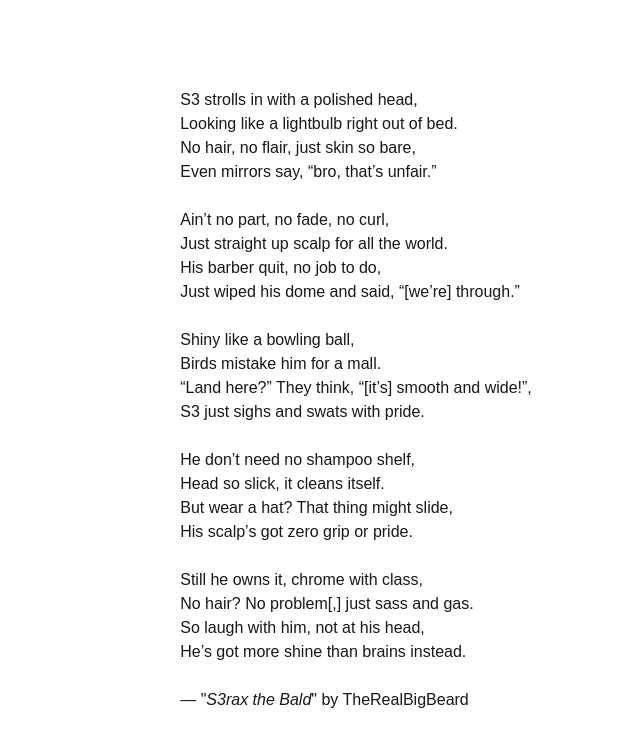
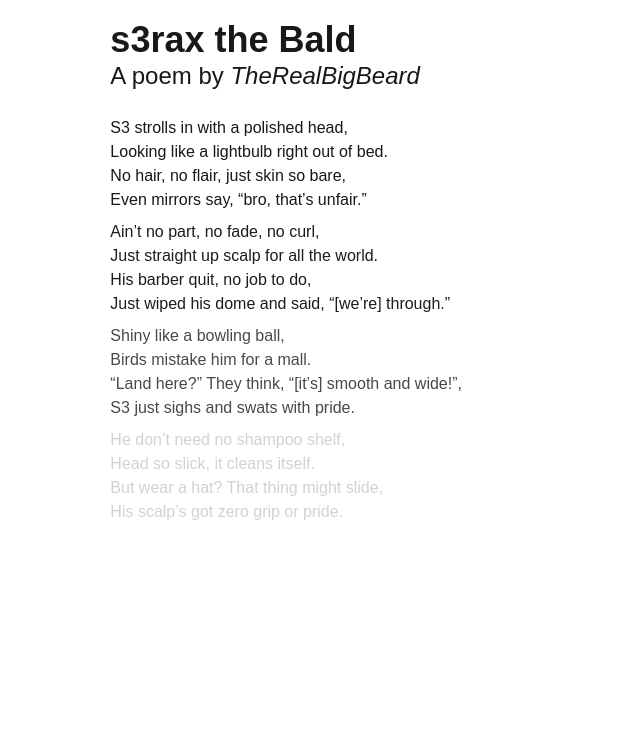
Before and after one commit to MM4096/s3rax-is-bald, a Next.js app: page /s3rax-the-bald in a window 1280 px wide. Shown: the top 746 px of the page, without its empty margins (284-924 px from the left). Built offline with nearby package versions, Linux system fonts and the light colour scheme.

Commit message:
fade things

```diff
--- /dev/null
+++ b/app/components/credit.tsx
@@ -0,0 +1,30 @@
+"use client";
+
+import {useRef} from "react";
+import {BiInfoCircle} from "react-icons/bi";
+
+export function Credit() {
+	const modalRef = useRef<HTMLDialogElement>(null);
+
+	return (<>
+		<button className="btn btn-circle absolute bottom-2 right-2" onClick={() => {
+			if (modalRef.current) {
+				modalRef.current.showModal();
+			}
+		}}><BiInfoCircle/></button>
+
+
+		<dialog className="modal" ref={modalRef}>
+			<div className="modal-box">
+				<p>Site developed by MM4096 and hosted by yeetcraft12.</p>
+				<br/>
+				<p>This site exists for entertainment purposes only. There is no direct evidence that the individual
+					this site is about, s3rax, is bald. However, there is a distinct lack of evidence that s3rax is not
+					bald. s3rax&apos;s baldness is left as an exercise for the viewer.</p>
+			</div>
+			<form method="dialog" className="modal-backdrop">
+				<button>close</button>
+			</form>
+		</dialog>
+	</>)
+}
--- /dev/null
+++ b/app/components/fadeIn.tsx
@@ -0,0 +1,60 @@
+"use client";
+
+import {Children, cloneElement, CSSProperties, isValidElement, ReactNode, useEffect, useState} from "react";
+
+export function FadeIn({ children, fadeTime, timeBetweenFades }: {
+	children: ReactNode,
+	fadeTime: number,
+	timeBetweenFades: number,
+}) {
+	const [visibleChildren, setVisibleChildren] = useState<ReactNode[]>([]);
+
+	useEffect(() =>  {
+		let cancelled = false;
+		if (visibleChildren.length > 0) return;
+
+		(async () => {
+			const arr = Children.toArray(children);
+			for (let i = 0; i < arr.length; i++) {
+				if (cancelled) {
+					console.warn(`Break triggered, stopping fade`)
+					break;
+				}
+				const child = arr[i];
+
+				if (!isValidElement(child)) {
+					setVisibleChildren(prev => [...prev, child]);
+					continue;
+				}
+
+				const props = child.props as { className?: string; style?: CSSProperties };
+				const existingClass = props.className ?? "";
+				const existingStyle = props.style ?? {};
+
+				const start = cloneElement(child, {
+					className: [existingClass, "opacity-0"].filter(Boolean).join(" "),
+					style: { ...existingStyle, transition: `opacity ${fadeTime}ms` },
+				} as never);
+
+				setVisibleChildren(prev => [...prev, start]);
+
+				// ensure the browser applies the initial opacity before starting the transition
+				await new Promise<void>(resolve => requestAnimationFrame(() => resolve()));
+
+				const end = cloneElement(child, {
+					className: [existingClass, "opacity-100"].filter(Boolean).join(" "),
+					style: { ...existingStyle, transition: `opacity ${fadeTime}ms` },
+				} as never);
+
+				setVisibleChildren(prev => prev.map((c, idx) => idx === prev.length - 1 ? end : c));
+
+				// wait for the fade to finish, then the configured gap before next child
+				await new Promise(resolve => setTimeout(resolve, timeBetweenFades));
+			}
+		})();
+
+		return () => { cancelled = true; };
+	}, [children, fadeTime, timeBetweenFades]);
+
+	return <>{visibleChildren}</>;
+}
--- a/app/page.tsx
+++ b/app/page.tsx
@@ -1,6 +1,7 @@
 import SkinRender from "@/app/components/skin_render";
 import {BiRightArrow} from "react-icons/bi";
 import Link from "next/link";
+import {Credit} from "@/app/components/credit";
 
 export default function Home() {
 	return (
@@ -16,6 +17,7 @@ export default function Home() {
 				<Link href="/join" className="btn-special w-full"><span>Join Minevane today!</span> <BiRightArrow/></Link>
 			</div>
 
+			<Credit/>
 		</>
 	);
 }
--- a/app/quotes/page.tsx
+++ b/app/quotes/page.tsx
@@ -1,18 +1,23 @@
 import {Quote} from "@/app/quotes/components/quote";
+import {FadeIn} from "@/app/components/fadeIn";
 
 export default function AboutPage() {
 	return (<>
 		<h1>Quotes From Minevane members on s3rax</h1>
 		<div className="mb-4"/>
 		<div className="block items-center text-center grow overflow-y-auto w-full">
-		<Quote author="TheRealBigBeard">bald</Quote>
+
+			<FadeIn fadeTime={2000} timeBetweenFades={300}>
+				<Quote author="TheRealBigBeard"> bald</Quote>
 				<Quote author="ProPlebNZ">Call him megamind, he likes it.</Quote>
 				{/*<Quote author="MM4096">wb bald dude!</Quote>*/}
 				<Quote author="s3rax" context="In response to bald allegations">I&apos;m not bald.</Quote>
-		<Quote author="s3rax" context="Further in response to bald allegations">I&apos;m not bald you little shit</Quote>
+				<Quote author="s3rax" context="Further in response to bald allegations">I&apos;m not bald you little
+					shit</Quote>
 				<Quote author="Codzsters" context="With literally zero context">S3 is bald</Quote>
 				<Quote author="Codzsters">If s3 = bald, and bald = old. Therefore old = s3</Quote>
 				<Quote author="yeetcraft12, 8matt8goesviral, Codzsters">@s3rax baldy bring back the bread</Quote>
+			</FadeIn>
 		</div>
 	</>)
 }
--- a/app/s3rax-the-bald/page.tsx
+++ b/app/s3rax-the-bald/page.tsx
@@ -1,32 +1,52 @@
+import {FadeIn} from "@/app/components/fadeIn";
+
 export default function PoemPage() {
-	return (<>
-		<p>
-			S3 strolls in with a polished head,<br/>
-			Looking like a lightbulb right out of bed.<br/>
-			No hair, no flair, just skin so bare,<br/>
-			Even mirrors say, “bro, that’s unfair.”<br/>
+	const POEM: string = `S3 strolls in with a polished head,
+Looking like a lightbulb right out of bed.
+No hair, no flair, just skin so bare,
+Even mirrors say, “bro, that’s unfair.”
+
+Ain’t no part, no fade, no curl,
+Just straight up scalp for all the world.
+His barber quit, no job to do,
+Just wiped his dome and said, “[we’re] through.”
+
+Shiny like a bowling ball,
+Birds mistake him for a mall.
+“Land here?” They think, “[it’s] smooth and wide!”,
+S3 just sighs and swats with pride.
+
+He don’t need no shampoo shelf,
+Head so slick, it cleans itself.
+But wear a hat? That thing might slide,
+His scalp’s got zero grip or pride.
+
+Still he owns it, chrome with class,
+No hair? No problem[,] just sass and gas.
+So laugh with him, not at his head,
+He’s got more shine than brains instead.`
+
+	const PARAGRAPHS = POEM.split("\n\n");
+	const PARAGRAPH_ELEMS = PARAGRAPHS.map((paragraph, idx) => {
+		return <p key={idx}
+				  dangerouslySetInnerHTML={{__html: paragraph.replaceAll("\n", "<br/>") + "<div class='mb-2'/>"}}
+				  className="text-left w-full"/>
+	})
+
+	return (<div className="w-max grow pt-5">
+		<FadeIn fadeTime={3000} timeBetweenFades={1000}>
+			<div>
+				<h1>s3rax the Bald</h1>
+				<h2>A poem by <i>TheRealBigBeard</i></h2>
+			</div>
 			<br/>
-			Ain’t no part, no fade, no curl,<br/>
-			Just straight up scalp for all the world.<br/>
-			His barber quit, no job to do,<br/>
-			Just wiped his dome and said, “[we’re] through.”<br/>
-			<br/>
-			Shiny like a bowling ball,<br/>
-			Birds mistake him for a mall.<br/>
-			“Land here?” They think, “[it’s] smooth and wide!”,<br/>
-			S3 just sighs and swats with pride.<br/>
-			<br/>
-			He don’t need no shampoo shelf,<br/>
-			Head so slick, it cleans itself.<br/>
-			But wear a hat? That thing might slide,<br/>
-			His scalp’s got zero grip or pride.<br/>
-			<br/>
-			Still he owns it, chrome with class,<br/>
-			No hair? No problem[,] just sass and gas.<br/>
-			So laugh with him, not at his head,<br/>
-			He’s got more shine than brains instead.<br/>
-			<br/>
-			&mdash; &quot;<i>S3rax the Bald</i>&quot; by TheRealBigBeard
-		</p>
-	</>)
+			{
+				PARAGRAPH_ELEMS
+			}
+		</FadeIn>
+
+		<pre className="opacity-0 h-0 max-h-0">
+			{POEM}
+		</pre>
+	</div>)
 }
```
Lines whose indentation alone changed are shown as unchanged.
